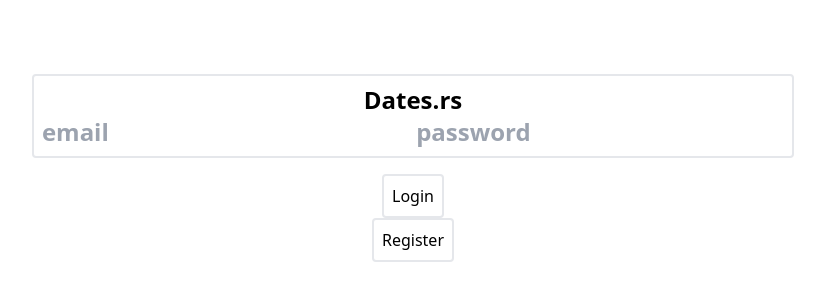
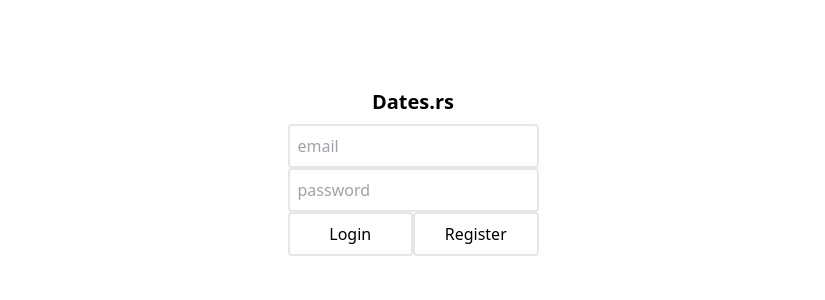
Before and after one commit to seancraven/Dates_Website, a plain HTML site: page pages/landing.html in a window 1280 px wide. Shown: the part 232-532 px from the top of the page, without its empty margins (227-1052 px from the left). Drawn offline with nearby package versions, Linux system fonts and the light colour scheme.

Commit message:
feat: landing update

```diff
--- a/pages/landing.html
+++ b/pages/landing.html
@@ -20,39 +20,40 @@
     <div
       class="flex flex-col justify-center items-center h-screen w-screen bg-grey-lighter"
     >
-      <button
-        class="text-center font-bold justify-center hover:bg-cyan-50 font-sans text-2xl mb-4 cols-span-1 p-2 rounded border-2"
-      >
-        <h1 id="content">
-          <a href="">Dates.rs</a>
-        </h1>
+      <h1 id="content" , class="p-2 text-xl font-bold">Dates.rs</h1>
       <form>
-          <div class="grid-cols-2">
+        <div class="grid grid-cols-2">
           <input
             placeholder="email"
             type="text"
             name="username"
-              class="col-span-2"
+            class="col-span-2 p-2 border-2 rounded border-grey hover:bg-grey"
           />
           <input
             placeholder="password"
             type="text"
             name="username"
-              class="col-span-2"
+            class="col-span-2 p-2 border-2 rounded border-grey hover:bg-grey"
           />
           <button
-              class="col-span-1 allign-middle p-2 ml-2 mr-2 border-2 rounded hover:font-bold border-grey hover:bg-grey"
+            class="col-span-1 allign-middle p-2 border-2 rounded hover:font-bold border-grey hover:bg-grey"
+            hx-trigger="click"
+            hx-swap="none"
+            hx-get="/login"
           >
             Login
           </button>
           <button
-              class="col-span-1 allign-middle p-2 ml-2 mr-2 border-2 rounded hover:font-bold border-grey hover:bg-grey"
+            class="col-span-1 allign-middle p-2 border-2 rounded hover:font-bold border-grey hover:bg-grey"
+            class="col-span-1 allign-middle p-2 border-2 rounded hover:font-bold border-grey hover:bg-grey"
+            hx-trigger="click"
+            hx-swap="none"
+            hx-post="/register"
           >
             Register
           </button>
         </div>
       </form>
-      </button>
     </div>
   </body>
 </html>
```
Lines whose indentation alone changed are shown as unchanged.
